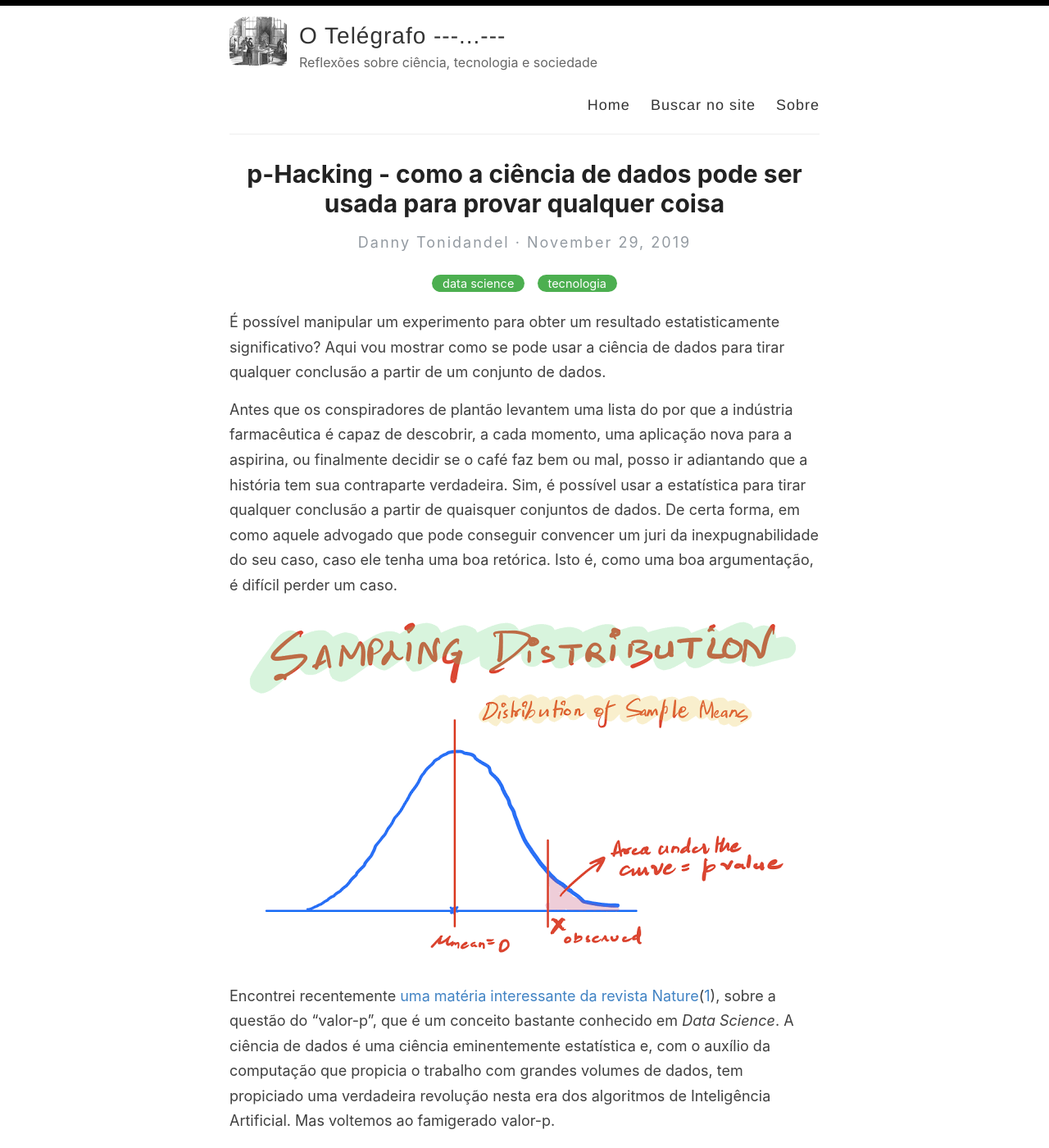
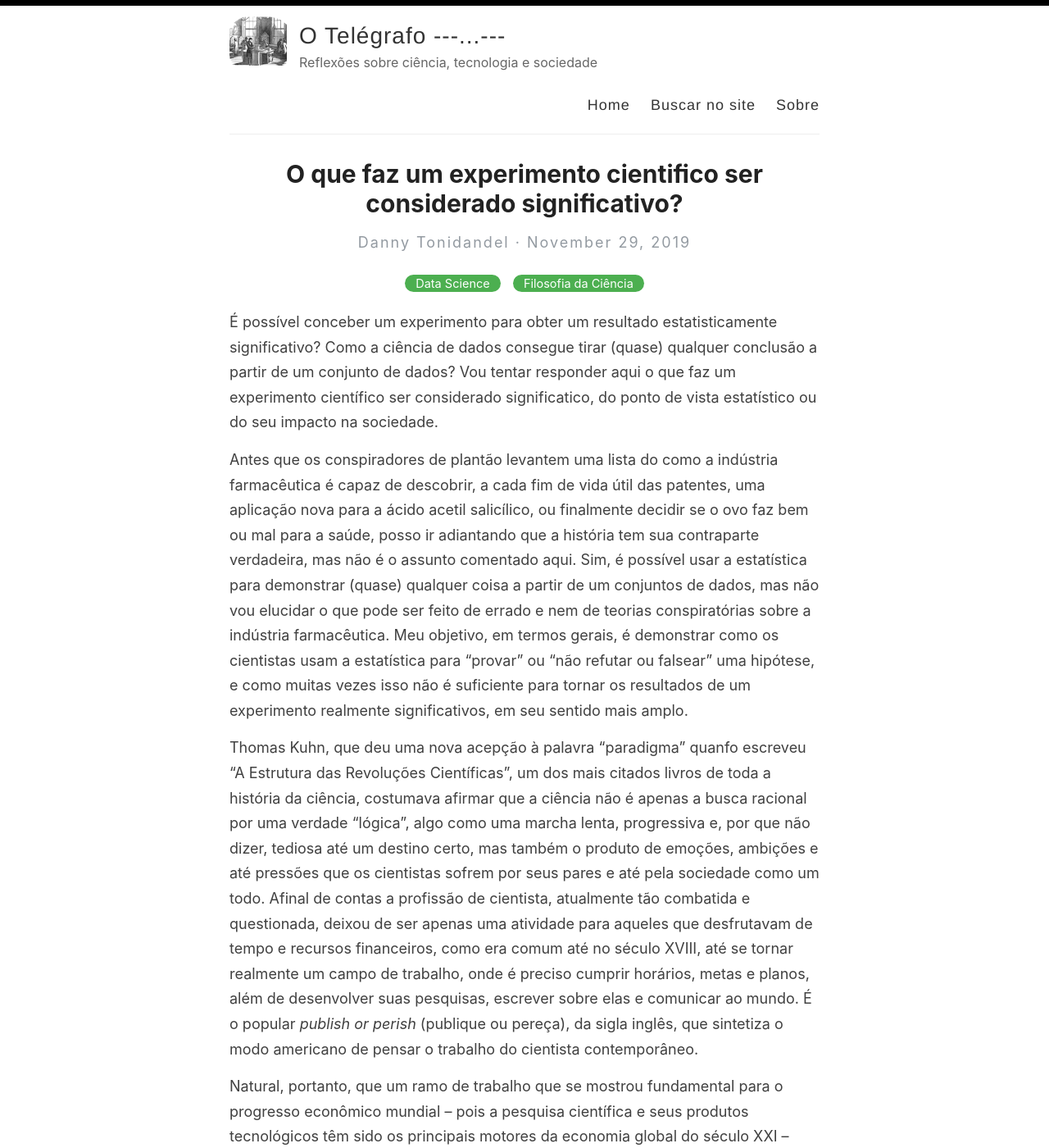
Before and after one commit to tonidandel/otelegrafo_, a Jekyll site: the page built from _posts/2019-11-29-p-hacking.md, in a window 1280 px wide and 1400 px high. Shown: the whole window at 82% size. Built offline with Jekyll 4.4.1, drawn with Linux system fonts in a browser that asks for light colours; formulas are drawn with MathJax 3; some of the changed text lies outside the part shown.

Commit message:
post-corections

```diff
--- a/_posts/2019-11-29-p-hacking.md
+++ b/_posts/2019-11-29-p-hacking.md
@@ -1,39 +1,43 @@
 ---
 layout: post
-title: p-Hacking - como a ciência de dados pode ser usada para provar qualquer coisa
-categories: [data science, tecnologia]
+title: O que faz um experimento cientifico ser considerado significativo?
+categories: [Data Science, Filosofia da Ciência]
 ---
 
-É possível manipular um experimento para obter um resultado estatisticamente significativo? Aqui vou mostrar como se pode usar a ciência de dados para tirar qualquer conclusão a partir de um conjunto de dados.
+É possível conceber um experimento para obter um resultado estatisticamente significativo? Como a ciência de dados consegue tirar (quase) qualquer conclusão a partir de um conjunto de dados?  Vou tentar responder aqui o que faz um experimento científico ser considerado significatico, do ponto de vista estatístico ou do seu impacto na sociedade.
 
-Antes que os conspiradores de plantão levantem uma lista do por que a indústria farmacêutica é capaz de descobrir, a cada momento, uma aplicação nova para a aspirina, ou finalmente decidir se o café faz bem ou mal, posso ir adiantando que a história tem sua contraparte verdadeira. Sim, é possível usar a estatística para tirar qualquer conclusão a partir de quaisquer conjuntos de dados. De certa forma, em como aquele advogado que pode conseguir convencer um juri da inexpugnabilidade do seu caso, caso ele tenha uma boa retórica. Isto é, como uma boa argumentação, é difícil perder um caso.
+Antes que os conspiradores de plantão levantem uma lista do como a indústria farmacêutica é capaz de descobrir, a cada fim de vida útil das patentes,  uma aplicação nova para a ácido acetil salicílico, ou finalmente decidir se o ovo faz bem ou mal para a saúde, posso ir adiantando que a história tem sua contraparte verdadeira, mas não é o assunto comentado aqui. Sim, é possível usar a estatística para demonstrar (quase) qualquer coisa a partir de um conjuntos de dados, mas não vou elucidar o que pode ser feito de errado e nem de teorias conspiratórias sobre a indústria farmacêutica. Meu objetivo, em termos gerais, é demonstrar como os cientistas usam a estatística para "provar" ou "não refutar ou falsear" uma hipótese, e como muitas vezes isso não é suficiente para tornar os resultados de um experimento realmente significativos, em seu sentido mais amplo.
+
+Thomas Kuhn, que deu uma nova acepção à palavra "paradigma" quanfo escreveu "A Estrutura das Revoluções Científicas", um dos mais citados livros de toda a história da ciência, costumava afirmar que a ciência não é apenas a busca racional por uma verdade "lógica", algo como uma marcha lenta, progressiva e, por que não dizer, tediosa até um destino certo, mas também o produto de emoções, ambições e até pressões que os cientistas sofrem por seus pares e até pela sociedade como um todo. Afinal de contas a profissão de cientista, atualmente tão combatida e questionada, deixou de ser apenas uma atividade para aqueles que desfrutavam de tempo e recursos financeiros, como era comum até no século XVIII, até se tornar realmente um campo de trabalho, onde é preciso cumprir horários, metas e planos, além de desenvolver suas pesquisas, escrever sobre elas e comunicar ao mundo. É o popular  *publish or perish* (publique ou pereça), da sigla inglês, que sintetiza o modo americano de pensar o trabalho do cientista contemporâneo.
+
+Natural, portanto, que um ramo de trabalho que se mostrou fundamental para o progresso econômico mundial -- pois a pesquisa científica e seus produtos tecnológicos têm sido os principais motores da economia global do século XXI -- seja influenciado por diversos fatores além da mera busca pela verdade. Um desses fatores é justamente a necessidade constante de inovação, em que se busca demonstrar a veracidade de determinada hipótese, ou na determinação de técnicas para a validação de experimentos científicos.
 
 ![teste-t](https://otelegrafo.com/images/p-value.png)
 
-Encontrei recentemente [uma matéria interessante da revista Nature](https://www.nature.com/articles/nature.2017.22375)([^1]), sobre a questão do "valor-p", que é um conceito bastante conhecido em *Data Science*. A ciência de dados é uma ciência eminentemente estatística e, com o auxílio da computação que propicia o trabalho com grandes volumes de dados, tem propiciado uma verdadeira revolução nesta era dos algoritmos de Inteligência Artificial. Mas voltemos ao famigerado valor-p.
+Encontrei, recentemente, [uma matéria interessante da revista Nature](https://www.nature.com/articles/nature.2017.22375)([^1]), sobre a questão do **valor-p**, que é um conceito bastante conhecido em *Data Science* ou Ciência de Dados. A ciência de dados é um ramo eminentemente estatístico e, com o auxílio da computação que permite o trabalho com grandes volumes de dados, tem propiciado uma verdadeira revolução na era dos algoritmos de Inteligência Artificial. O valor-p é, basicamente, um parâmetro estatístico que indica se determinada hipótese, formulada *a priori*, deve ser rejeitada ou não. Por exemplo, como podemos testar a seguinte afirmação: `estudantes melhoram o desempenho acadêmico após tomarem uma xícara de café` ?
 
-Basicamente o valor-p é um parâmetro estatístico que indica se determinada hipótese, formulada a priori, deve ser rejeitada ou não. Por exemplo, caso se deseje testar se `estudantes melhoram o desempenho acadêmico após tomarem uma xícara de café`, o problema pode ser formulado de acordo com as duas hipóteses $H_0$ e $H_1$, chamadas respectivamente de hipótese nula e alternativa:
+Um problema como esses pode ser formulado de acordo com duas hipóteses, que chamarei aqui de $H_0$ e $H_1$, ou hipótese nula e hipótese alternativa, respectivamente. Isto é, podemos formular o seguinte teste:
 
-    H0 - Hipótese "nula" : o "café não melhora o desempenho;
+    H0: o café não melhora o desempenho;
 
-Contra
+*versus*
 
-    H1 - A hipótese "alternativa" : indica que o "desempenho dos alunos melhora após uma xícara de café".
+    H1: indica que o "desempenho dos alunos melhora após uma xícara de café".
 
-As duas hipóteses podem ser testadas a partir de determinados testes estatísticos, como o famoso [teste t de Student](https://pt.wikipedia.org/wiki/Teste_t_de_Student), que gera, como um dos parâmetros de decisão, o chamado "valor-p".
+As duas hipóteses podem ser verificadas a partir de determinados testes estatísticos, como o famoso [teste t de Student](https://pt.wikipedia.org/wiki/Teste_t_de_Student), que geram, como um dos parâmetros de decisão, o chamado "valor-p". Não vou detalhar aqui a técnica em si, mas me concentrar no valor-p especificamente.
 
-Se o valor-p for pequeno (geralmente menor que 5%), considera-se que há uma pequena chance de a explicação o `café melhora o desempenho dos alunos` seja devida ao acaso. Isto é, se $p<5\%$, pode-se rejeitar a hipótese nula (para um nível de significância de 5%) e adotar a hipótese alternativa, que indica que o café melhora o desempenho dos estudantes.
+Se o valor-p for pequeno -- e  este é usual considerado pequeno quando é menor que 5% -- considera-se que há uma pequena chance de a explicação o `café melhora o desempenho dos alunos` seja devida ao acaso. Isto é, se $p<5\%$, pode-se rejeitar a hipótese nula (para um nível de significância de 5%) e adotar a hipótese alternativa, que indica que o café melhora o desempenho dos estudantes.
 
-Se o valor p for grande (i.e., $p>0,05$) o resultado é inconclusivo. Até aí tudo bem, certo? Alguém consegue ver algum problema?
+Se o valor p for grande, ou seja,  $p>0,05$, o resultado do teste é inconclusivo, isto é, não se pode afirmar, dentro do nível de significância, que a hipótese $H_0$ seja verdadeira, ou, em outras palavras, não se pode afirmar que o café não melhora o desempenho dos estudantes. Até aí tudo bem, certo? Alguém consegue ver algum problema?
 
-Bem, o problema com certeza não está no resultado do teste em si, mas reside na crença quase absoluta de que o conceito do p-value -- que pertence a uma tradição de pensamento na estatística chamada de "Frequentista" -- é correto para a tomada de decisões, como atestar se determinada descoberta, como no exemplo do café, é verdadeira.
+Bem, o problema com certeza não está no resultado do teste em si, mas reside na crença quase absoluta de que o conceito do p-value -- que pertence a uma tradição de pensamento na estatística chamada de "Frequentista" -- seja correto para a tomada de decisões, como atestar se determinada descoberta, como no exemplo do café, pode ser considerada realmente significativa.
 
-Além disso, em um teste estatístico, como num [teste randomizado](https://pt.wikipedia.org/wiki/Estudo_cl%C3%ADnico_randomizado_controlado) -- muito comum em testes com seres humanos -- considera-se que as hipóteses são sempre estabelecidas antes da coleta dos dados, isto é, parte-se de uma premissa de que os dados são coletados "às cegas", o que nem sempre acontece. Por exemplo, se pretendemos comprovar a eficácia de uma nova droga no tratamento de uma doença, escolhe-se um grupo de pessoas que vão tomar o medicamento e outro grupo, chamado grupo de controle, que tomará apenas uma pílula de açucar, chamada de *placebo*. Em testes desse tipo, nem os aplicadores dos medicamentos aos grupos sabem quem faz parte de qual grupo, e, em muitas ocasiões, não tem a menor ideia de que se está realizando uma pesquisa desse tipo. Após a coleta, seguem-se os testes estatíticos que geram parâmetros como o valor-p.
+Além disso, em um teste estatístico, como num [teste randomizado](https://pt.wikipedia.org/wiki/Estudo_cl%C3%ADnico_randomizado_controlado) -- muito comum em testes com seres humanos -- considera-se que as hipóteses são sempre estabelecidas antes da coleta dos dados, isto é, parte-se de uma premissa de que os dados são coletados "às cegas", o que nem sempre acontece. Por exemplo, se pretendemos comprovar a eficácia de uma nova droga no tratamento de uma doença, escolhe-se um grupo de pessoas que vai tomar o medicamento e outro grupo, chamado grupo de controle, que tomará apenas uma pílula de açucar, chamada de *placebo*. Em testes desse tipo, nem os próprios aplicadores dos medicamentos sabem para qual grupo estão sendo destinados determinado tipo de droga, e, em muitas ocasiões, não tem a menor ideia de que se está realizando uma pesquisa desse tipo. Após a coleta, seguem-se os testes estatíticos que geram parâmetros como o valor-p, que servem para validar a eficácia do método ou não.
 
-O caso da crença no valor-p e, mais ainda, no intervalo de $5\%$ para o que é chamado "nível de significância" de uma descoberta estatística,  é exatamente o que o artigo da Nature trata, e o que comento aqui. Alguns cientistas tem razões para acreditar que há um equívoco na interpretação e uso indiscriminado do conceito, o que pode levar, inclusive, a uma taxa maior de "falsas descobertas", supondo uma pesquisa idônea.
+O caso da crença no valor-p e, mais ainda, no intervalo de $5\%$ para o que é chamado "nível de significância" de uma descoberta,  é exatamente o assunto que o artigo da Nature trata, e o que comento aqui. Alguns cientistas tem razões para acreditar que há um equívoco na interpretação e no uso indiscriminado do conceito, o que pode levar, inclusive, a uma taxa maior de "falsas descobertas", supondo uma pesquisa idônea.
 
-O segundo problema, este mais grave por ser altamente anti-ético, está relacionado ao "p-hacking", que consiste basicamente em "ajustar" os dados de forma a se poder tirar qualquer conclusão que se queira a partir dos mesmos, que vem dodaí o termo *hacking*  (hackear, romper, burlar...), isto é, "maquiar" um conjunto de dados de forma a obter o tal $p < 5\%$ para demonstrar algo intencionalmente, o que fere os princípios básicos da inferência estatística e dá um "golpe mortal" na suposta infalibilidade do método científico, justamente no "calcanhar de Aquiles" da reprodutibilidade de um experimento.
+Por exemplo, o famoso e combatido biólogo da Royal Society, [Rupert Sheldrake](https://www.sheldrake.org/), criador da teoria da ressonância mórfica, na qual as próprias leis da fisica podem também evoluir mais como hábitos do que como princípios fixos e imutáves, afirma ter desenvolvido um experimento simples para confirmar a antiga crença, compartilhada por muitas culturas, de que `as pessoas sabem quando estão sendo observadas`, que é uma de suas ousadas hipóteses. O mais interessante das suas observações, no contexto que apresento aqui, não são necessariamente afirmações em si, mas suas conclusões. Segundo as recomendações do famoso cientista, ao fazer uma coleta idônea de dados e realizar um teste de hipóteses é possível encontrar um valor-p que rejeita a hipótese de que esses fenômenos (tidos como "paranormais"), não sejam possíveis, isto é, o autor afirma que é possível demonstrar, dentro do nível de significância, que a maior parte das pessoas sabe, de alguma forma, quando está senfo observada por trás, sem que esteja olhando diretamente. E mais, o nível de significância é, segundo suas afirmações e de outros pesquisadores que replicaram o experimento, é a de que a nível de significância é a mesma do experimento famoso que "descobriu" o Bóson de Higgs!
 
-De toda forma vale lembrar que o valor-p é somente a ponta de um grande iceberg.
+Mas peraí: por que o Bóson de Higgs -- que abriu caminho do prêmio Nobel a François Englert e Peter Higgs -- é tido como uma (grande) e genuína descoberta, e o experimento psicológico de Sheldrake não? Todos eles são cientistas respeitados e de conduta idônea. Então fica aí a pergunta...
 
-[^1]: Singh Chawla, D. Big names in statistics want to shake up much-maligned *P* value; *Nature* **548,** 16–17 (2017) doi:10.1038/nature.2017.22375.
+Mas  vale lembrar então que o valor-p é somente a ponta de um grande iceberg.
```
Also changed, not shown: _posts/2019-11-08-breve-historia-do-latex-parte1.md (+1 -1 lines), images/researchgate.png (added).
